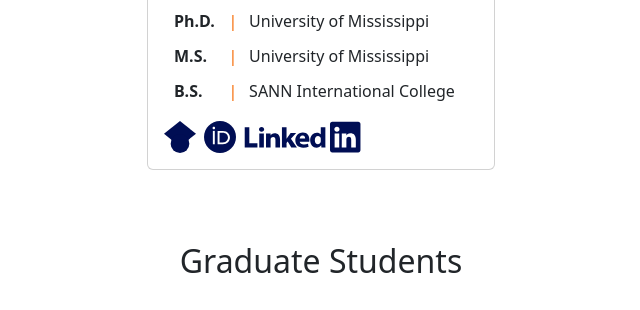
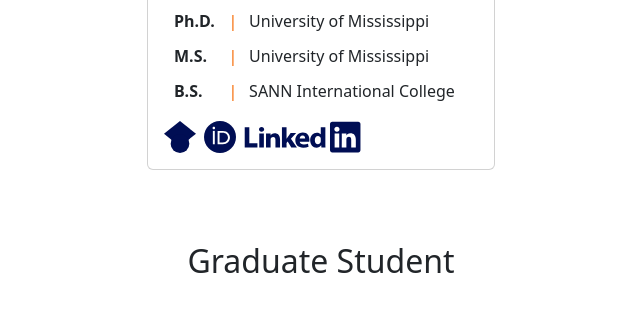
Before and after one commit to saewootuigim/edklab, a Django app: page /people/ in a window 1280 px wide. Shown: the part 2004-2314 px from the top of the page, without its empty margins (319-959 px from the left). Run offline with Django 5.2, Linux system fonts and the light colour scheme; data comes from the database, SQL or seed files in the repository; some libraries are stand-ins or nearby versions.

Commit message:
use django pluralize builtin

```diff
--- a/people/templates/people/people_list.html
+++ b/people/templates/people/people_list.html
@@ -3,33 +3,47 @@
 {% block content %}
 <div id="current-members">
 {% if people.current.supervisors %}
-    <h2 class="text-center py-4">Principal Investigator</h1>
+    <h2 class="text-center py-4">
+        Principal Investigator{{ people.current.supervisors|pluralize }}
+    </h2>
     {% include 'people/card.html' with members=people.current.supervisors %}
 {% endif %}
 {% if people.current.postdocs %}
-    <h2 class="text-center py-4">Postdoctoral Researcher</h1>
+    <h2 class="text-center py-4">
+        Postdoctoral Researcher{{ people.current.postdocs|pluralize }}
+    </h2>
     {% include 'people/card.html' with members=people.current.postdocs %}
 {% endif %}
 {% if people.current.visitingscholars %}
-    <h2 class="text-center py-4">Visiting Scholars</h1>
+    <h2 class="text-center py-4">
+        Visiting Scholar{{ people.current.visitingscholars|pluralize }}
+    </h2>
     {% include 'people/card.html' with members=people.current.visitingscholars %}
 {% endif %}
 {% if people.current.gradstudents %}
-    <h2 class="text-center py-4">Graduate Students</h1>
+    <h2 class="text-center py-4">
+        Graduate Student{{ people.current.gradstudents|pluralize }}
+    </h2>
     {% include 'people/card.html' with members=people.current.gradstudents %}
 {% endif %}
 {% if people.current.staffs %}
-    <h2 class="text-center py-4">Staffs</h1>
+    <h2 class="text-center py-4">
+        Staff{{ people.current.staffs|pluralize }}
+    </h2>
     {% include 'people/card.html' with members=people.current.staffs %}
 {% endif %}
 {% if people.current.undergrad %}
-    <h2 class="text-center py-4">Undergraduate Student</h1>
+    <h2 class="text-center py-4">
+        Undergraduate Student{{ people.current.undergrad|pluralize }}
+    </h2>
     {% include 'people/card.html' with members=people.current.undergrad %}
 {% endif %}
 </div>
 <div id="alumni">
 {% if people.alum %}
-    <h2 class="text-center py-4">Lab Alumni</h1>
+    <h2 class="text-center py-4">
+        Lab Alumni{{ people.current.|pluralize }}
+    </h2>
     {% include 'people/card.html' with members=people.alum %}
 {% endif %}
 </div>
```
